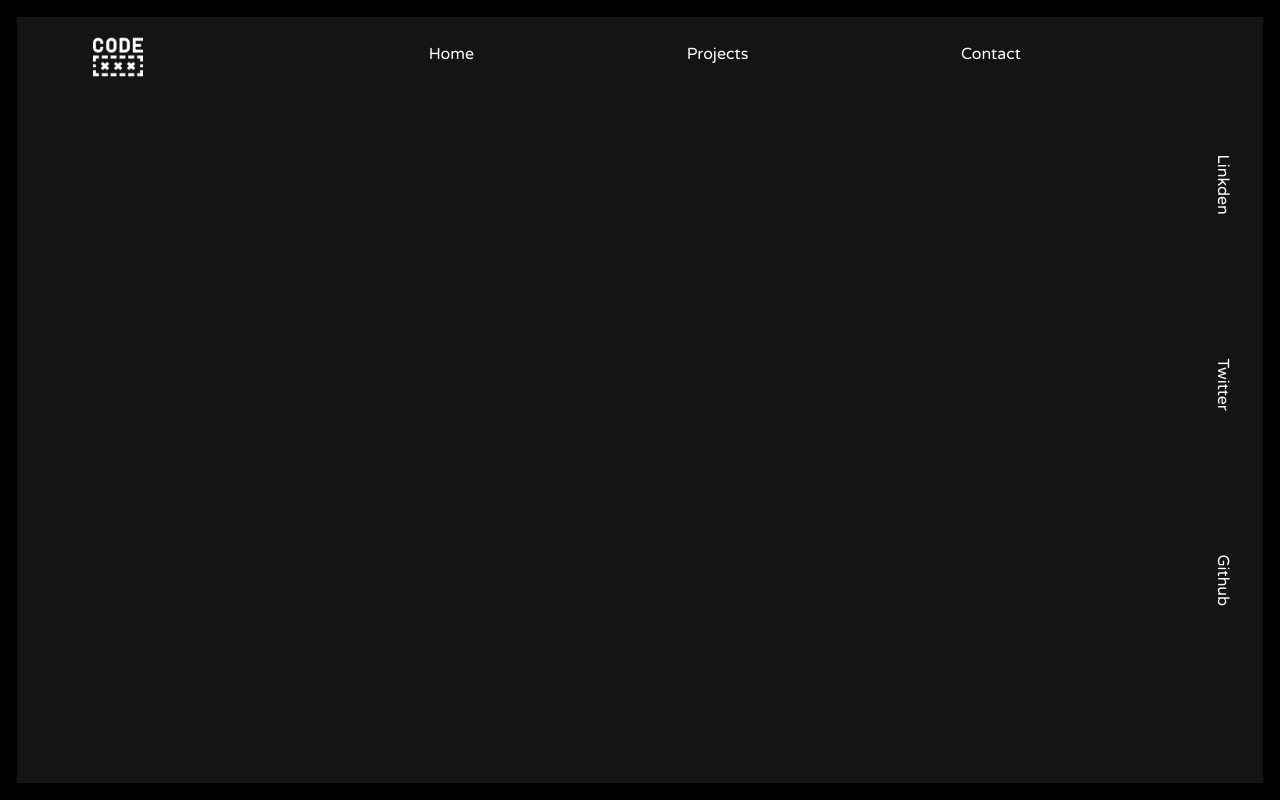
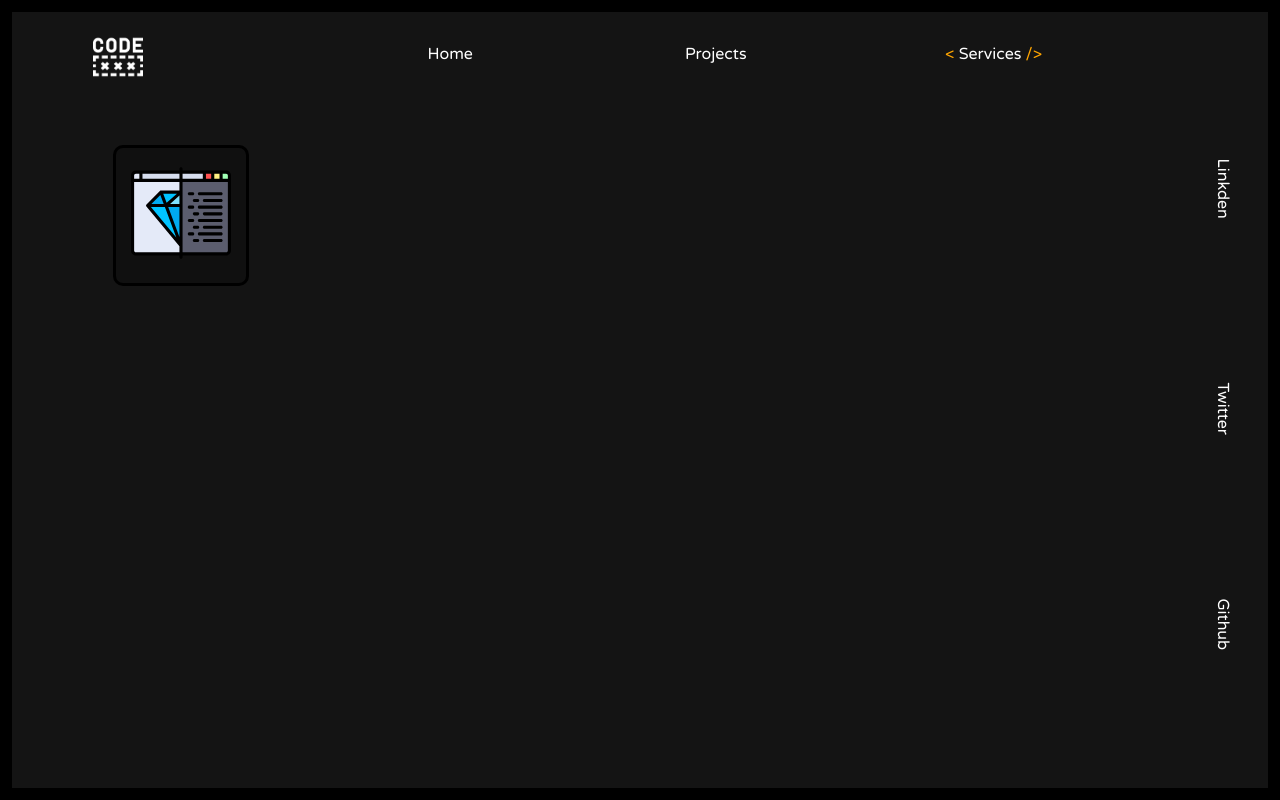
Before and after one commit to Mahad410/mahad410.github.io, a React (Create React App) app: page /services in a window 1280 px wide. Built offline with nearby package versions, Linux system fonts and the light colour scheme.

Commit message:
portfolio

```diff
--- a/src/App.js
+++ b/src/App.js
@@ -6,7 +6,7 @@ import Sidebar from "./Components/Sidebar";
 import {Routes,Route} from "react-router-dom";
 
 import Home from "./Pages/Home";
-import Contact from "./Pages/Contact";
+import Service from "./Pages/Service";
 import Project from "./Pages/Projects";
 function App() {
   return (
@@ -18,7 +18,7 @@ function App() {
   <div>
   <Routes>
             <Route  path="/" element={<Home />} />
-            <Route path="/contact-me" element={<Contact />} />
+            <Route path="/services" element={<Service />} />
             <Route path="/projects" element={<Project />} />
   </Routes>
 
--- a/src/Components/Navbar.js
+++ b/src/Components/Navbar.js
@@ -10,7 +10,7 @@ function Nav(){
         <li><Link to="/"><img className="logo" src={promo} width="50px" height="50px" alt="logo"></img></Link></li>
         <li><NavLink activeClassName="active" to="/"><span className="code">&lt;</span> Home <span className="code">/&gt;</span></NavLink></li>
         <li><NavLink activeClassName="active" to="/projects"><span className="code">&lt;</span> Projects <span className="code">/&gt;</span></NavLink></li>
-        <li><NavLink activeClassName="active" to="/contact-me"><span className="code">&lt;</span> Contact <span className="code">/&gt;</span></NavLink></li>
+        <li><NavLink activeClassName="active" to="/services"><span className="code">&lt;</span> Services <span className="code">/&gt;</span></NavLink></li>
         </ul>
         </div>
         </div>
--- a/src/Components/border.css
+++ b/src/Components/border.css
@@ -1,5 +1,5 @@
 .border {
-    border: 1.1rem solid #000000;
+    border: 0.8rem solid #000000;
     height: 100vh;
     width: 100vw;
     box-sizing: border-box;
--- a/src/Components/sidebar.css
+++ b/src/Components/sidebar.css
@@ -3,7 +3,8 @@
     right: 2.5%;
     display: flex;
     justify-content: center;
-    height: 90vh;
+    height: 100vh;
+    top: 1%;
 }
 
 .a {
--- a/src/Pages/Contact.js
+++ /dev/null
@@ -1,8 +0,0 @@
-import React from 'react'
-
-function Contact(){
-    return(
-        <h1>Contact</h1>
-    )
-}
-export default Contact;
--- a/src/Pages/Projects.js
+++ b/src/Pages/Projects.js
@@ -85,7 +85,7 @@ function Project(){
                 </div>
                 { p4&&(
                 <div className="detail">
-                   <p> My business <span className="co">Goodwork.co</span>with embeded form. </p>
+                   <p> My business <span className="co">Goodwork.co</span> with embeded form. </p>
                 </div>
                 )}
 
--- /dev/null
+++ b/src/Pages/Service.js
@@ -0,0 +1,20 @@
+import React from 'react'
+import "./service.css";
+import site from "./svg/site.svg"
+function Service(){
+    return(
+        <div className="pro_container">
+
+            <div className="ser_container">
+                  <div>
+                      <i className="svg">
+                        <img src={site} width="100" height="100"></img>
+                      </i>
+                  </div>
+                </div>
+                </div>
+
+
+    )
+}
+export default Service;
--- a/src/Pages/home.css
+++ b/src/Pages/home.css
@@ -7,7 +7,7 @@
     display: grid;
     place-items: center;
     grid-template-columns: 1fr 1fr;
-    bottom: 1.7%;
+    bottom: 1%;
 }
 
 .co {
--- a/src/Pages/project.css
+++ b/src/Pages/project.css
@@ -1,12 +1,12 @@
 .pro_container {
     width: 86vw;
-    height: 87vh;
+    height: 82vh;
     box-sizing: border-box;
     margin: auto;
     padding: 10px;
     overflow: hidden;
     position: fixed;
-    top: 10%;
+    top: 15%;
 }
 
 .p_container {
@@ -16,10 +16,14 @@
     padding: 15px;
     box-sizing: border-box;
     background-color: #101010;
-    border-radius: 15px;
+    border-radius: 10px;
     text-align: center;
     border: 3px solid #000;
     overflow: hidden;
+}
+
+.p_container:hover {
+    background-color: #090909;
 }
 
 .btn {
@@ -46,3 +50,7 @@
     display: block;
     text-align: center;
 }
+
+img {
+    border-radius: 5px;
+}
--- /dev/null
+++ b/src/Pages/service.css
@@ -0,0 +1,11 @@
+.ser_container {
+    display: inline-block;
+    margin: 15px;
+    padding: 15px;
+    box-sizing: border-box;
+    background-color: #101010;
+    border-radius: 10px;
+    text-align: center;
+    border: 3px solid #000;
+    overflow: hidden;
+}
```
Also changed, not shown: src/Pages/svg/site.svg (added).
